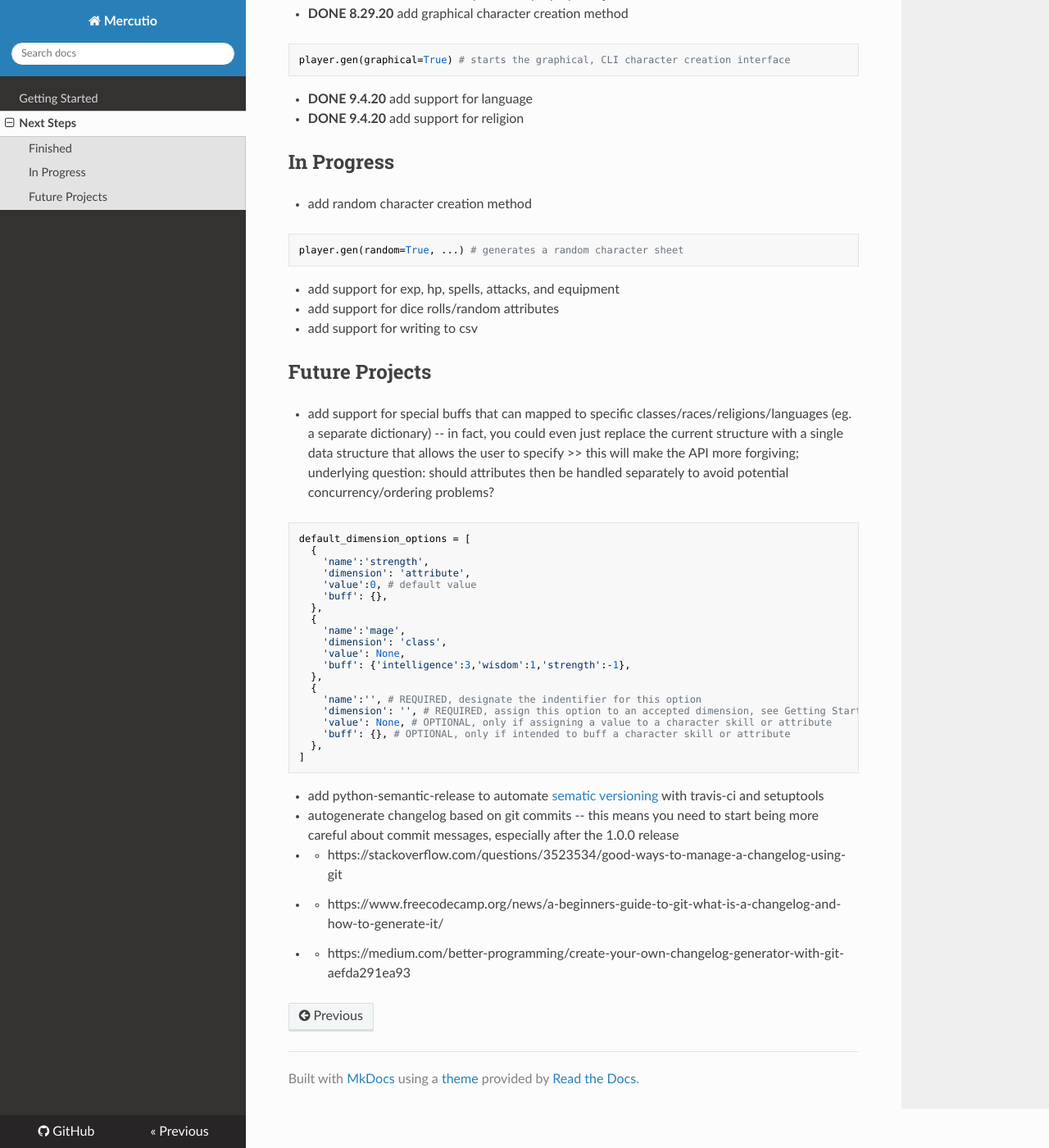
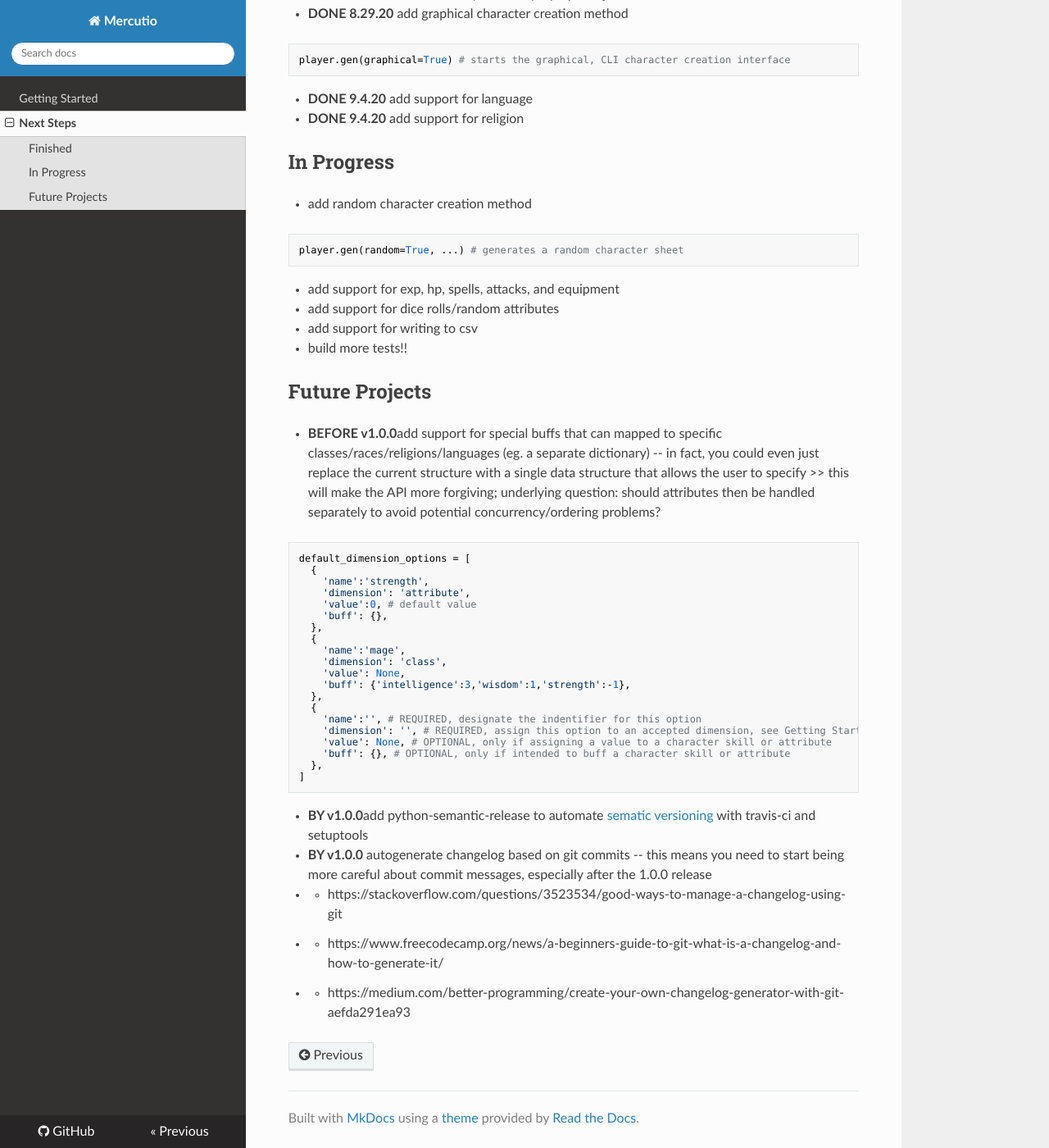
Before and after one commit to signebedi/mercutio, an MkDocs documentation site: the page built from docs/future.md, in a window 1280 px wide and 1400 px high, scrolled down 379 px. Shown: the whole window at 82% size. Built offline with MkDocs 1.6.1, drawn with Linux system fonts in a browser that asks for light colours; nearby versions of some CDN libraries.

Commit message:
updated future docs

````diff
--- a/docs/future.md
+++ b/docs/future.md
@@ -23,9 +23,10 @@ player.gen(random=True, ...) # generates a random character sheet
 * add support for exp, hp, spells, attacks, and equipment
 * add support for dice rolls/random attributes
 * add support for writing to csv
+* build more tests!!
 
 ## Future Projects
-* add support for special buffs that can mapped to specific classes/races/religions/languages (eg. a separate dictionary) -- in fact, you could even just replace the current structure with a single data structure that allows the user to specify >> this will make the API more forgiving; underlying question: should attributes then be handled separately to avoid potential concurrency/ordering problems?
+* **BEFORE v1.0.0**add support for special buffs that can mapped to specific classes/races/religions/languages (eg. a separate dictionary) -- in fact, you could even just replace the current structure with a single data structure that allows the user to specify >> this will make the API more forgiving; underlying question: should attributes then be handled separately to avoid potential concurrency/ordering problems?
 ```python
 default_dimension_options = [
   {
@@ -48,8 +49,8 @@ default_dimension_options = [
   },
 ]
 ```
-* add python-semantic-release to automate [sematic versioning](https://python-semantic-release.readthedocs.io/en/latest/automatic-releases/index.html#automatic) with travis-ci and setuptools
-* autogenerate changelog based on git commits -- this means you need to start being more careful about commit messages, especially after the 1.0.0 release
+* **BY v1.0.0**add python-semantic-release to automate [sematic versioning](https://python-semantic-release.readthedocs.io/en/latest/automatic-releases/index.html#automatic) with travis-ci and setuptools
+* **BY v1.0.0** autogenerate changelog based on git commits -- this means you need to start being more careful about commit messages, especially after the 1.0.0 release
 * * https://stackoverflow.com/questions/3523534/good-ways-to-manage-a-changelog-using-git
 * * https://www.freecodecamp.org/news/a-beginners-guide-to-git-what-is-a-changelog-and-how-to-generate-it/
 * * https://medium.com/better-programming/create-your-own-changelog-generator-with-git-aefda291ea93
````
